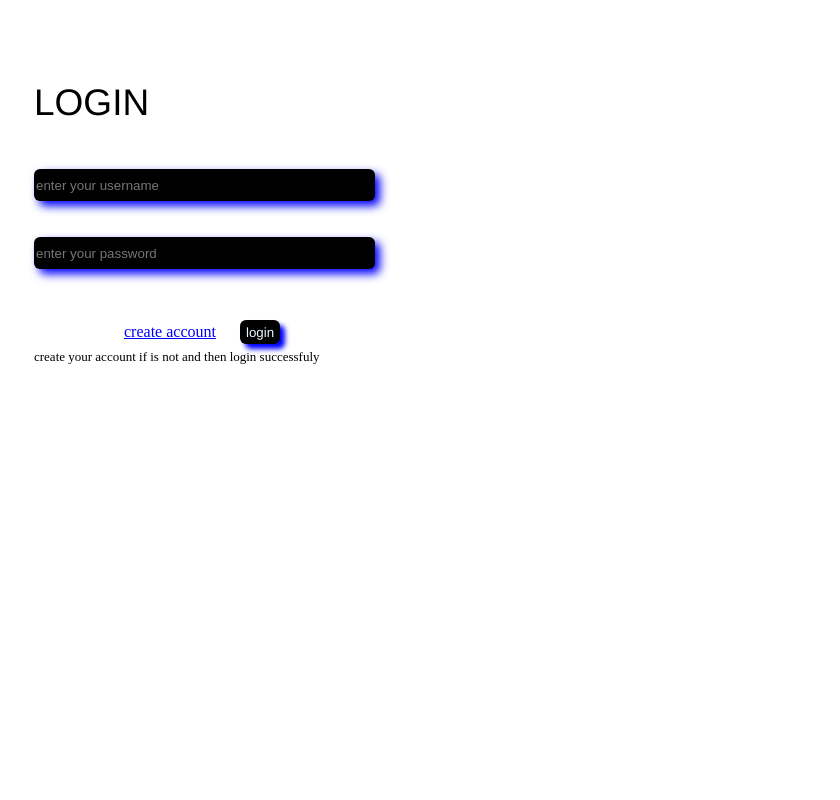
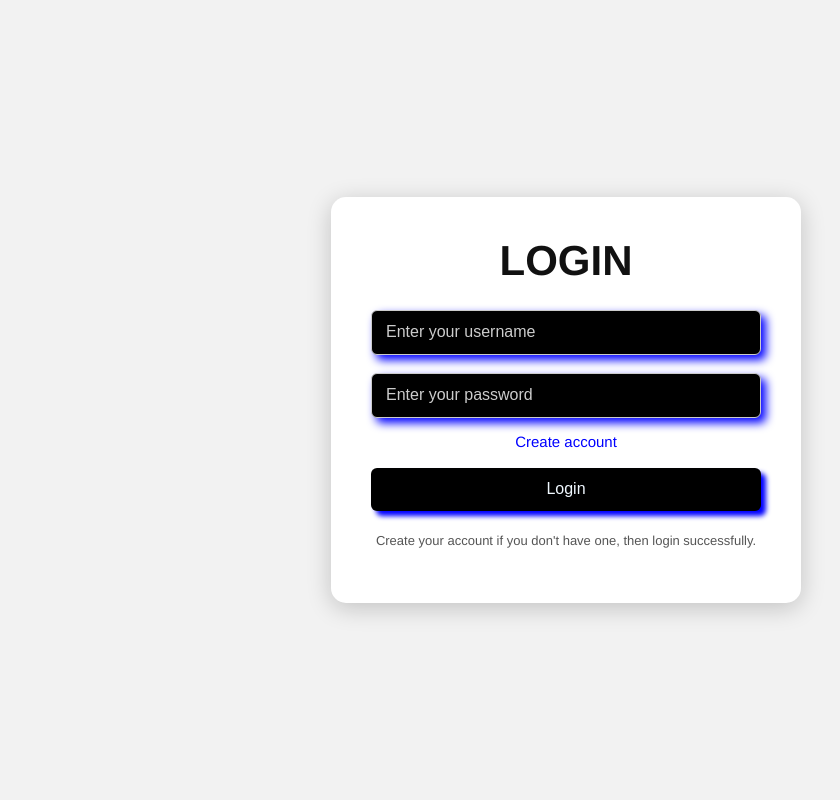
Before and after one commit to joaosocratei-prog/phpcrud, a PHP site: page /login.php in a window 1280 px wide. Shown: the whole page, without its empty margins (74-914 px from the left). Run offline with PHP 8.4, Linux system fonts and the light colour scheme.

Commit message:
Update login.php

```diff
--- a/login.php
+++ b/login.php
@@ -26,11 +26,10 @@ if (isset($_POST['login'])) {
 
             $q = mysqli_fetch_assoc($query);
 
-            // IMPORTANT
             $_SESSION['user_id'] = $q['e_id'];
             $_SESSION['username'] = $q['username'];
 
-            header("Location: chat.php");
+            header("Location: /staff/abc.php");
             exit();
 
         } else {
@@ -41,75 +40,366 @@ if (isset($_POST['login'])) {
 }
 
 ?>
+
 <!DOCTYPE html>
 <html lang="en">
+
 <head>
+
     <meta charset="UTF-8">
+
+    <!-- IMPORTANT FOR RESPONSIVE DESIGN -->
     <meta name="viewport" content="width=device-width, initial-scale=1.0">
-    <title>login</title>
+
+
+    <title>Login</title>
+    <meta name="google-site-verification"
+      content="0iY9W3C1Uni2rCBgui2xafQfSYFWA6cgAAV_cCsIjBM">
+
     <style>
-        input{
+
+        /* =========================
+           GENERAL
+        ========================= */
+
+        * {
+            box-sizing: border-box;
+        }
+
+        body {
+            margin: 0;
+            padding: 0;
+            min-height: 100vh;
+
+            display: flex;
+            justify-content: center;
+            align-items: center;
+
+            background: #f2f2f2;
+
+            font-family:
+                'Franklin Gothic Medium',
+                'Arial Narrow',
+                Arial,
+                sans-serif;
+        }
+
+
+        /* =========================
+           LOGIN BOX
+        ========================= */
+
+        .name {
+            width: 90%;
+            max-width: 430px;
+
+            padding: 30px;
+
+            background: white;
+
+            border-radius: 15px;
+
+            box-shadow:
+                0 5px 25px rgba(0, 0, 0, 0.2);
+        }
+
+
+        /* =========================
+           LOGIN TITLE
+        ========================= */
+
+        .title {
+            margin: 0 0 25px 0;
+
+            text-align: center;
+
+            font-size: 38px;
+
+            color: #111;
+        }
+
+
+        /* =========================
+           INPUTS
+        ========================= */
+
+        input {
+            width: 100%;
+
+            height: 45px;
+
+            padding: 0 14px;
+
             border-radius: 6px;
+
+            border: 1px solid #ccc;
+
+            background-color: black;
+
+            color: aliceblue;
+
+            font-size: 16px;
+
+            outline: none;
+
+            box-shadow: 5px 5px 10px blue;
+
+            transition:
+                transform 0.3s ease,
+                box-shadow 0.3s ease;
+        }
+
+        input::placeholder {
+            color: #ccc;
+        }
+
+        input:focus {
+            transform: translateX(5px);
+
+            box-shadow:
+                7px 7px 12px blue;
+        }
+
+
+        /* =========================
+           ERROR
+        ========================= */
+
+        .error {
+            color: red;
+
+            margin: 15px 0;
+
+            text-align: center;
+
+            font-size: 14px;
+        }
+
+
+        /* =========================
+           REGISTER LINK
+        ========================= */
+
+        .register {
+            display: block;
+
+            margin-top: 15px;
+
+            text-align: center;
+
+            color: blue;
+
+            text-decoration: none;
+
+            font-size: 15px;
+        }
+
+        .register:hover {
+            text-decoration: underline;
+        }
+
+
+        /* =========================
+           LOGIN BUTTON
+        ========================= */
+
+        button {
+            display: block;
+
+            width: 100%;
+
+            height: 43px;
+
+            margin-top: 18px;
+
+            border-radius: 6px;
+
             border: none;
+
             background-color: black;
+
             color: aliceblue;
-            height: 30px;
-            box-shadow: 5px 5px 10px blue;
-            transition: transform 0.4s ease, box-shadow 0.4s ease;
+
+            font-size: 16px;
+
+            cursor: pointer;
+
+            box-shadow: 5px 5px 5px blue;
+
+            transition:
+                transform 0.3s ease,
+                box-shadow 0.3s ease;
         }
-         input:hover {
-            transform: translateX(15px);
-            box-shadow: 10px 10px 10px blue;
+
+        button:hover {
+            transform: translateY(-3px);
+
+            box-shadow:
+                8px 8px 10px blue;
         }
-        .name{
-            margin-left: 100px;
-            margin-top: 90px;
+
+
+        /* =========================
+           DESCRIPTION
+        ========================= */
+
+        .description {
+            margin-top: 20px;
+
+            text-align: center;
+
+            font-size: 13px;
+
+            color: #555;
+
+            line-height: 1.5;
         }
-        button{
-            border-radius: 6px;
-            border: none;
-            background-color: black;
-            color: aliceblue;
-            font-family: 'Franklin Gothic Medium', 'Arial Narrow', Arial, sans-serif;
-            height: 24px;
-            margin-left: 20px;
-            margin-top: 20px;
-            box-shadow: 5px 5px 5px blue;
-            transform: translate 2.4s ease-in-out, box-shadow 2.4s ease-in-out;
+
+
+        /* =========================
+           SMALL PHONES
+        ========================= */
+
+        @media (max-width: 380px) {
+
+            .name {
+                width: 94%;
+
+                padding: 22px;
             }
-         button:hover {
-            transform: translateX(10px);
-            box-shadow: 10px 10px 10px blue;
+
+            .title {
+                font-size: 30px;
             }
-        a{
-            margin-left: 90px;
-            color: blue;
+
+            input {
+                height: 42px;
+
+                font-size: 14px;
             }
-        p{
-            transform: translateY(-8px);
-            font-size: small;
-            cursor: pointer;
+
+            button {
+                height: 42px;
+
+                font-size: 15px;
+            }
+        }
+
+
+        /* =========================
+           TABLETS
+        ========================= */
+
+        @media (min-width: 600px) {
+
+            .name {
+                max-width: 450px;
+
+                padding: 35px;
+            }
+
+            .title {
+                font-size: 42px;
+            }
+        }
+
+
+        /* =========================
+           LARGE PC
+        ========================= */
+
+        @media (min-width: 1000px) {
+
+            .name {
+                max-width: 470px;
+
+                padding: 40px;
+            }
         }
 
     </style>
+
 </head>
+
+
 <body>
+
     <div class="name">
+
         <form action="" method="POST">
-                <p class="pp" style="font-size: 37px; font-family: 'Franklin Gothic Medium', 'Arial Narrow', Arial, sans-serif;" >LOGIN</p>
-                 <input type="text" name="username" placeholder="enter your username" size="40"><br><br><br>
-                  <input type="password" name="password" placeholder="enter your password" size="40"><br><br>
+
+            <h1 class="title">
+                LOGIN
+            </h1>
+
+
+            <!-- USERNAME -->
+
+            <input
+                type="text"
+                name="username"
+                placeholder="Enter your username"
+                autocomplete="username"
+            >
+
+
+            <br><br>
+
+
+            <!-- PASSWORD -->
+
+            <input
+                type="password"
+                name="password"
+                placeholder="Enter your password"
+                autocomplete="current-password"
+            >
+
+
+            <!-- ERROR -->
+
             <?php
 
-if (isset($error)) {
-    echo "<p style='color:red; margin-left:100px;'>$error</p>";
+            if ($error != "") {
+
+                echo "<p class='error'>$error</p>";
+
             }
 
             ?>
-                  <a href="register.php">create account</a>
-                  <button type="submit" name="login">login </button>
-                  <p>create your account if is not and then login successfuly</p>
-                 </form></div>
+
+
+            <!-- REGISTER -->
+
+            <a
+                href="register.php"
+                class="register"
+            >
+                Create account
+            </a>
+
+
+            <!-- LOGIN -->
+
+            <button
+                type="submit"
+                name="login"
+            >
+                Login
+            </button>
+
+
+            <!-- DESCRIPTION -->
+
+            <p class="description">
+                Create your account if you don't have one,
+                then login successfully.
+            </p>
+
+        </form>
+
+    </div>
 
 </body>
+
 </html>
```
Lines whose indentation alone changed are shown as unchanged.
